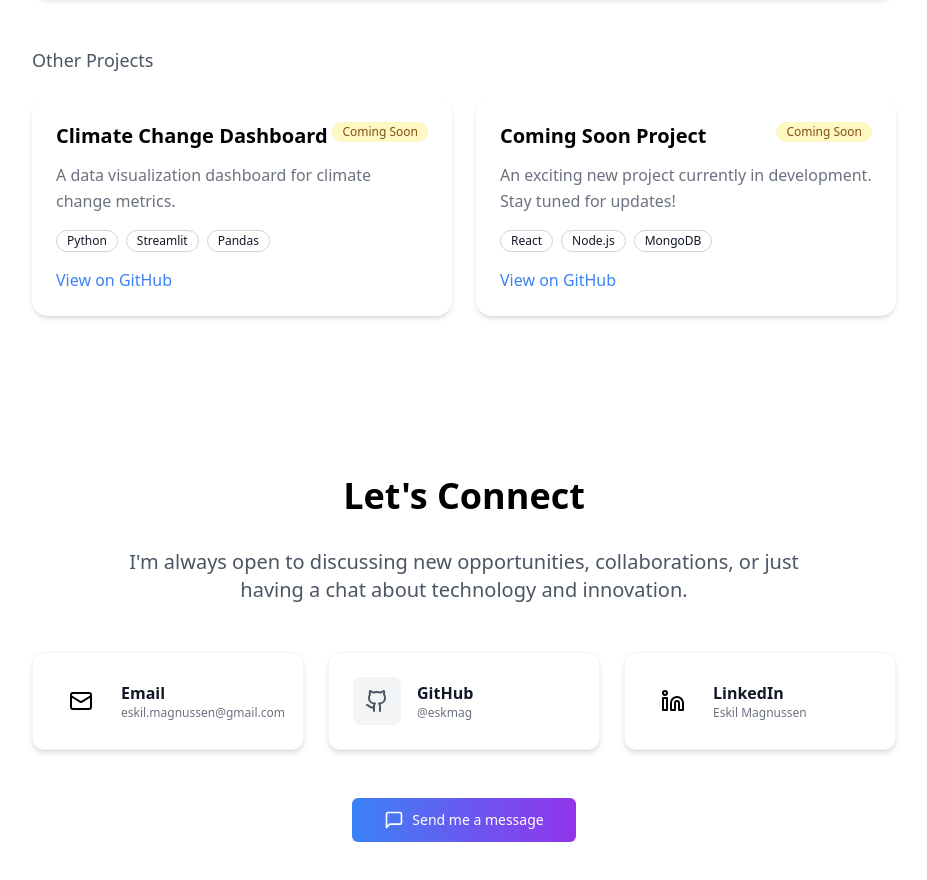
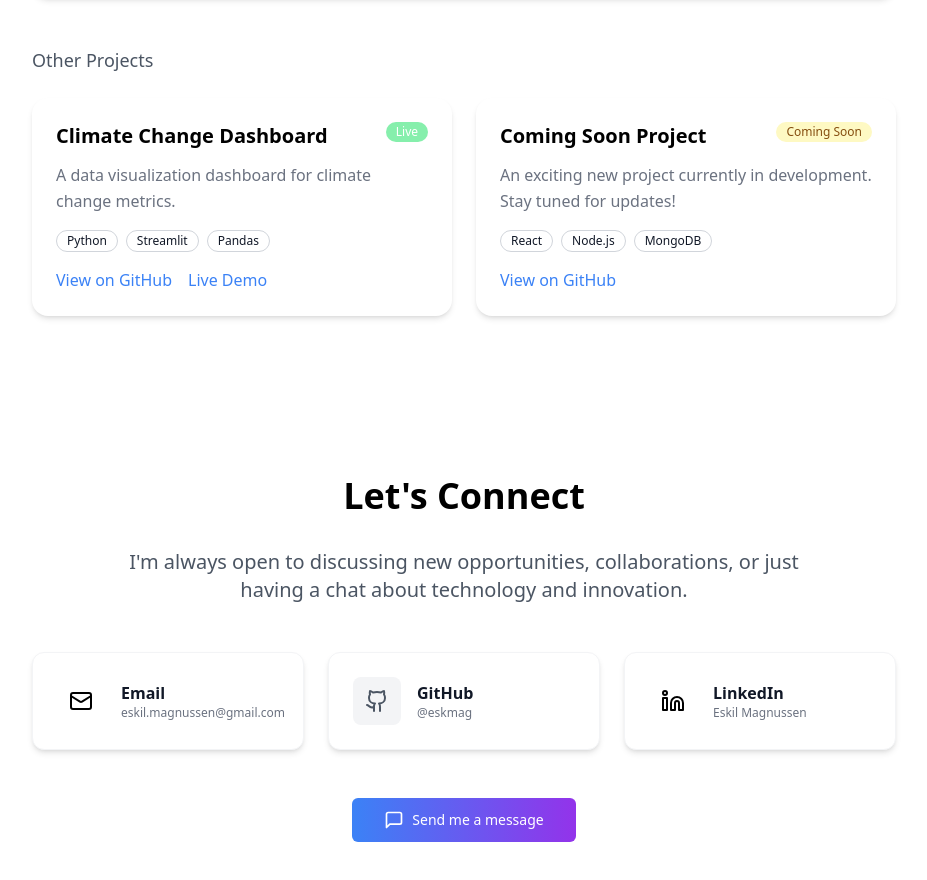
Before and after one commit to eskmag/portfolio, a React (Vite) app: page / in a window 1280 px wide. Shown: the part 2900-3780 px from the top of the page, without its empty margins (176-1103 px from the left). Built offline with nearby package versions, Linux system fonts and the light colour scheme; no server answers.

Commit message:
added deployed link for climate change dashboard

```diff
--- a/src/data/projects.ts
+++ b/src/data/projects.ts
@@ -21,7 +21,7 @@ export const projects: Project[] = [
     title: "Climate Change Dashboard",
     description: "A data visualization dashboard for climate change metrics.",
     link: "https://github.com/eskmag/climate-dashboard",
-    deployed_link: "#",
+    deployed_link: "https://bergen-climate-dashboard.streamlit.app",
     technologies: ["Python", "Streamlit", "Pandas"],
   },
   {
```
